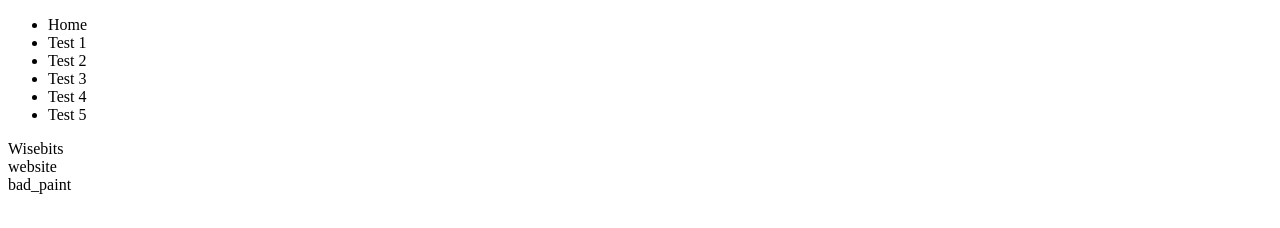
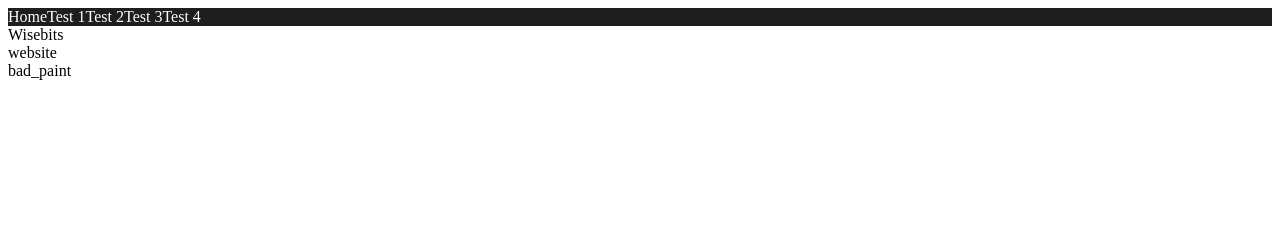
Before and after one commit to avocado5182/my-sites, a plain HTML site: page index.html in a window 1280 px wide. Drawn offline with nearby package versions, Linux system fonts and the light colour scheme.

Commit message:
Update index.html

```diff
--- a/index.html
+++ b/index.html
@@ -14,13 +14,12 @@
 </head>
 <body>
 	<nav>
-		<ul id="navList">
-			<li class="navItem">Home</li>
-			<li class="navItem">Test 1</li>
-			<li class="navItem">Test 2</li>
-			<li class="navItem">Test 3</li>
-			<li class="navItem">Test 4</li>
-			<li class="navItem">Test 5</li>
+		<div class="nav">
+			<a href="/">Home</a>
+			<a href="/">Test 1</a>
+			<a href="/">Test 2</a>
+			<a href="/">Test 3</a>
+			<a href="/">Test 4</a>
 		</ul>
 	</nav>
 	<main>
```
